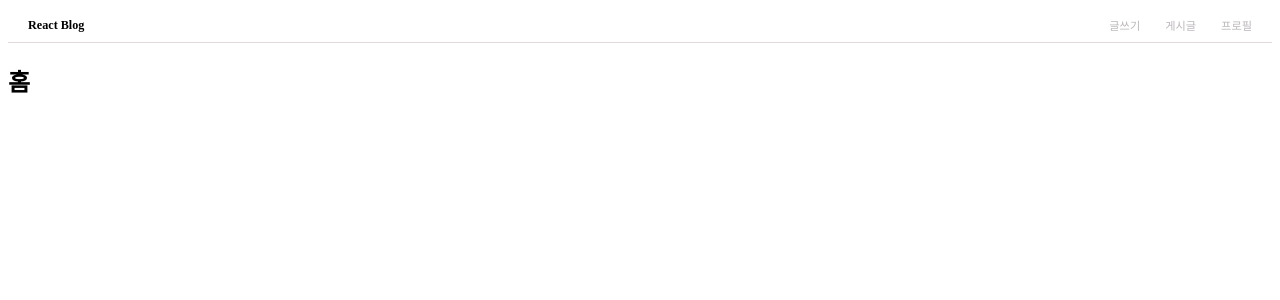
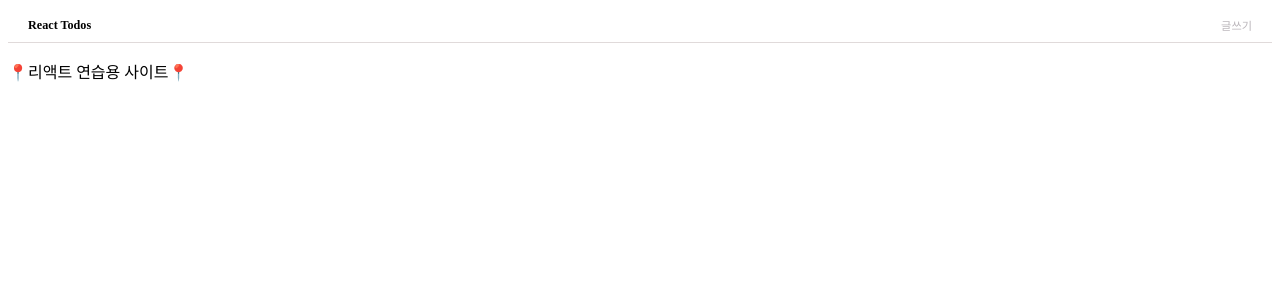
Before and after one commit to ttttta95/Blog, a React (Create React App) app in the folder blog/: page / in a window 1280 px wide. Shown: the top 300 px of the page. Built offline with nearby package versions, Linux system fonts and the light colour scheme.

Commit message:
나이스

```diff
--- a/blog/src/App.js
+++ b/blog/src/App.js
@@ -2,8 +2,6 @@ import React from 'react';
 import { BrowserRouter as Router, Route, Routes } from 'react-router-dom';
 import Header from './component/Header';
 import Write from './page/Write';
-import Posts from './page/Posts';
-import Profile from './page/Profile';
 import Home from './page/Home';
 
 export default function App() {
@@ -13,8 +11,6 @@ export default function App() {
           <Routes>
             <Route path="/" element={<Home />} />
             <Route path="/Write" element={<Write />} />
-            <Route path="/Posts" element={<Posts />} />
-            <Route path="/Profile" element={<Profile />} />
           </Routes>
         </Router>
     );
--- a/blog/src/component/Header.jsx
+++ b/blog/src/component/Header.jsx
@@ -5,12 +5,10 @@ export default function Header() {
     return (
         <header className="header">
             <Link to="/" className='header__logo'>
-                <h3>React Blog</h3>
+                <h3>React Todos</h3>
             </Link>
             <nav className="header__menu">
                 <Link to="/Write" className="header__link">글쓰기</Link>
-                <Link to="/Posts" className="header__link">게시글</Link>
-                <Link to="/Profile" className="header__link">프로필</Link>
             </nav>
         </header>
     );
--- a/blog/src/index.css
+++ b/blog/src/index.css
@@ -19,7 +19,7 @@
 
 .header__menu {
     display: flex;
-    gap: 25px;
+    gap: 20px;
     padding: 0 20px;
 }
 
--- a/blog/src/page/Home.jsx
+++ b/blog/src/page/Home.jsx
@@ -3,7 +3,7 @@ import React from 'react';
 export default function Home() {
     return (
         <div>
-            <h2>홈</h2>
+            <p>📍리액트 연습용 사이트📍</p>
         </div>
-    )
+    );
 }
--- a/blog/src/page/Posts.jsx
+++ /dev/null
@@ -1,9 +0,0 @@
-import React from 'react';
-
-export default function Posts() {
-    return (
-        <div>
-            <h2>게시글</h2>
-        </div>
-    );
-}
--- a/blog/src/page/Profile.jsx
+++ /dev/null
@@ -1,9 +0,0 @@
-import React from 'react';
-
-export default function Profile() {
-    return (
-        <div>
-            <h2>프로필</h2>
-        </div>
-    );
-}
--- a/blog/src/page/Write.jsx
+++ /dev/null
@@ -1,9 +0,0 @@
-import React from 'react';
-
-export default function Write() {
-    return (
-        <div>
-            <h2>글쓰기</h2>
-        </div>
-    );
-}
```
